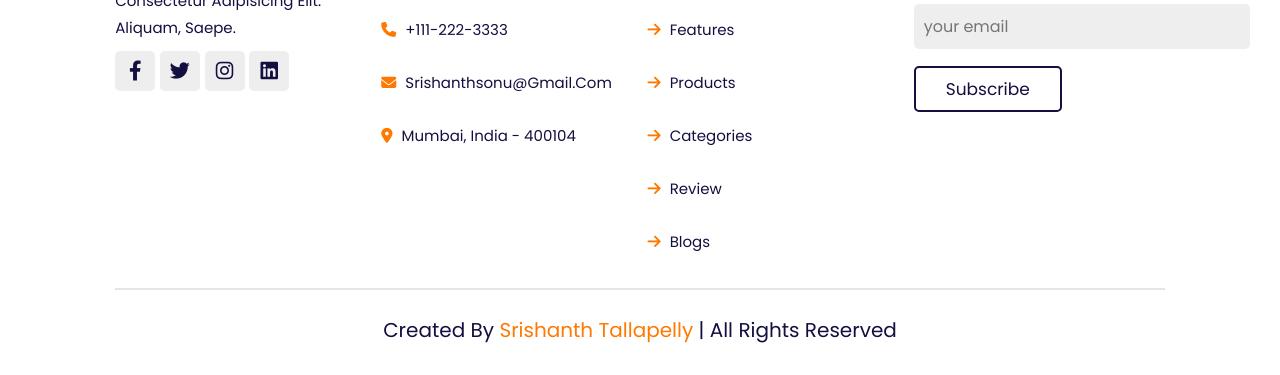
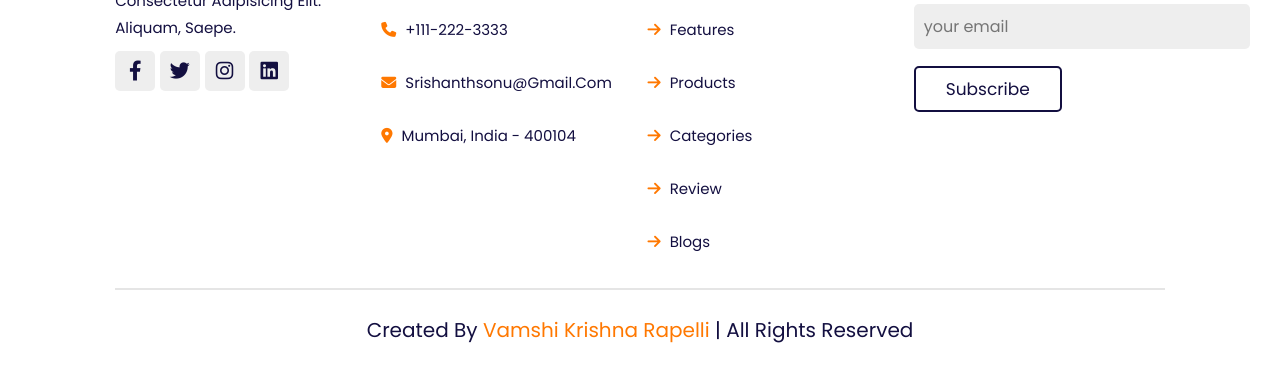
Before and after one commit to VamshiKrishna12345/groco, a plain HTML site: page index.html in a window 1280 px wide. Shown: the part 3441-3816 px from the top of the page. Drawn offline with nearby package versions, Linux system fonts and the light colour scheme.

Commit message:
Update index.html

```diff
--- a/index.html
+++ b/index.html
@@ -459,7 +459,7 @@
 
     </div>
 
-    <div class="credit"> created by <span> Srishanth Tallapelly </span> | all rights reserved </div>
+    <div class="credit"> created by <span> Vamshi Krishna Rapelli </span> | all rights reserved </div>
 
 </section>
 
```
